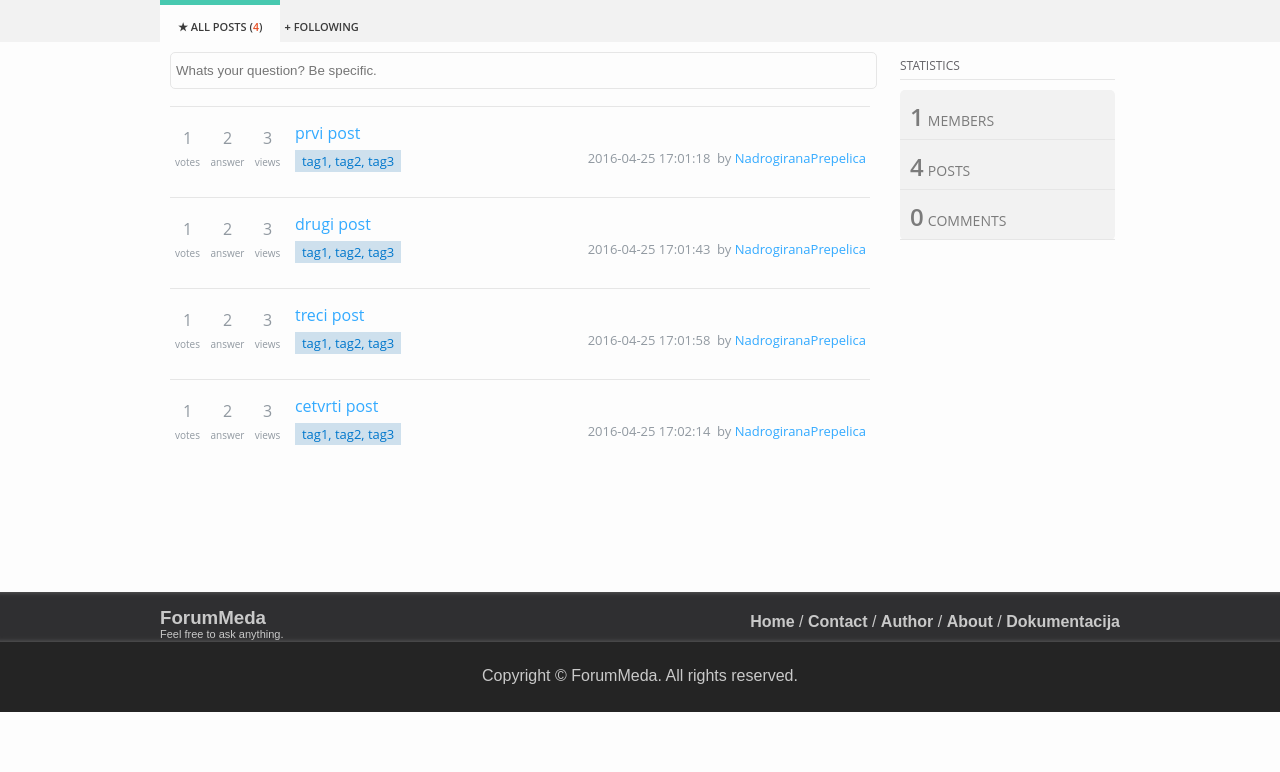
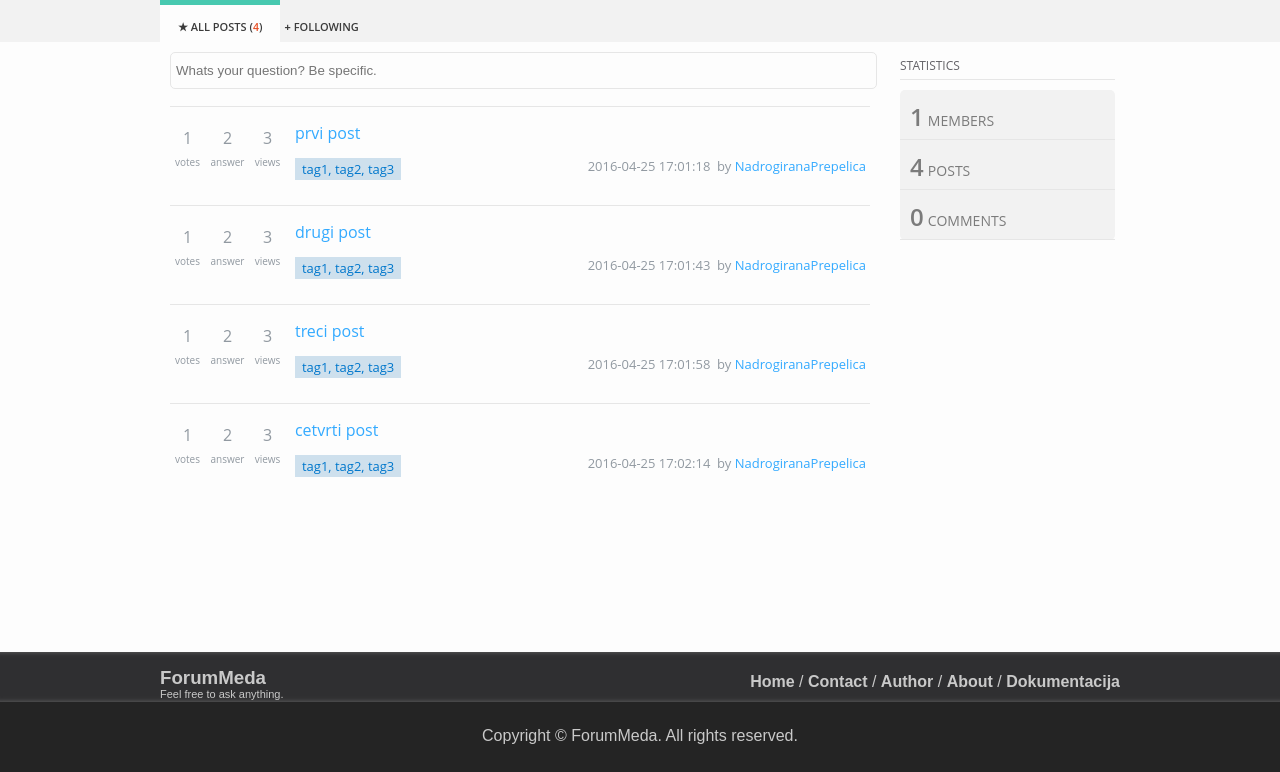
Before and after one commit to medicmilos/ForumMeda, a PHP site: page /git/php/index.php in a window 1280 px wide. Shown: the part 70-842 px from the top of the page. Before the commit the page ends 782 px from the top, so only its background shows below. Run offline with PHP 8.4, Linux system fonts and the light colour scheme; data comes from the database, SQL or seed files in the repository; data that the repository does not hold is empty.

Commit message:
popravljena visina :)
la hr

```diff
--- a/gui/css/style.css
+++ b/gui/css/style.css
@@ -108,6 +108,7 @@ body{
 #footer{
     width:100%;
     height:120px;
+	margin-top:60px;
 }
 
 
@@ -343,6 +344,7 @@ body{
 .paket_desno_naslov{
 	padding: 5px;
 	color:#3af;
+	margin-bottom: 8px;
 }
 .paket_desno_naslov a{
 	text-decoration:none;
@@ -396,12 +398,6 @@ body{
 	text-decoration:none;
 	color:#CCC;
 }
-
-
-
-
-
-
 
 
 
--- a/gui/php/footer.php
+++ b/gui/php/footer.php
@@ -1,3 +1,4 @@
+<div class="cisti"></div>
 <div id="footer">
     <div id="gore">
         <div id="gore2">
```
